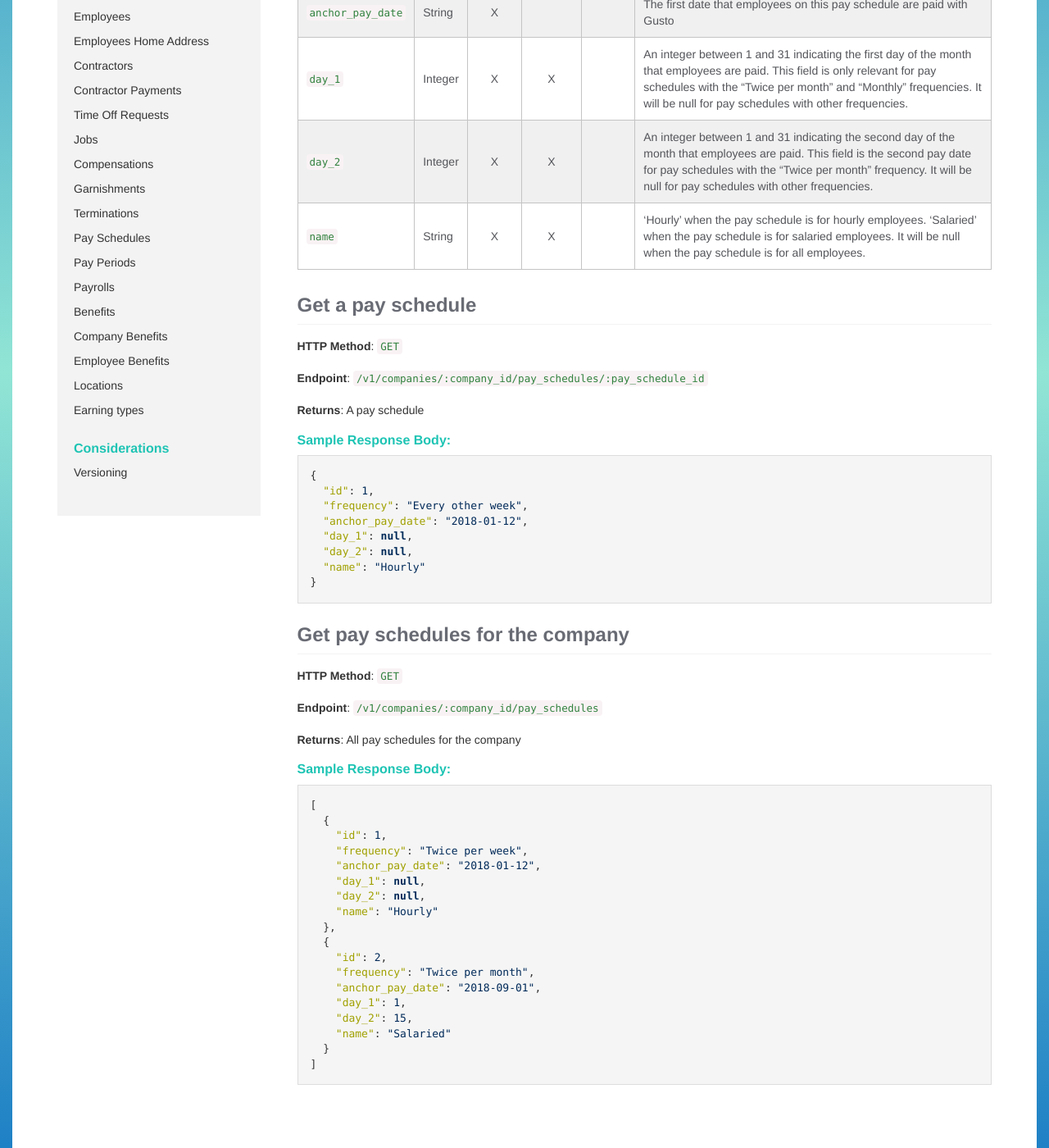
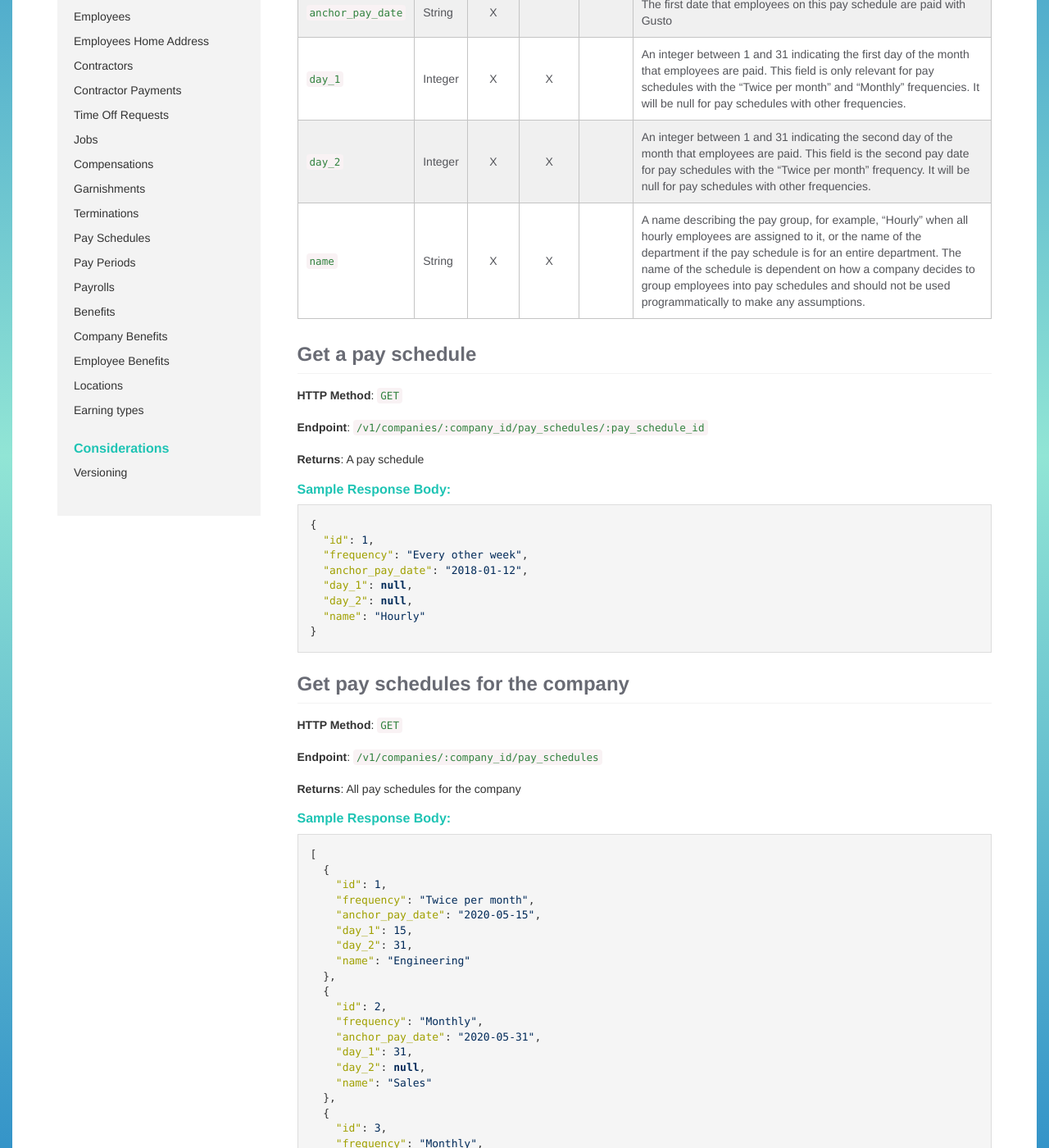
Before and after one commit to Gusto/gusto.github.io, a Jekyll site: the page built from _posts/2018-04-24-pay_schedules.markdown, in a window 1280 px wide and 1400 px high, scrolled down 539 px. Shown: the whole window at 82% size. Built offline with Jekyll 4.4.1, drawn with Linux system fonts in a browser that asks for light colours; some of the changed text lies outside the part shown.

Commit message:
Update pay schedules doc to show more than 2

````diff
--- a/_posts/2018-04-24-pay_schedules.markdown
+++ b/_posts/2018-04-24-pay_schedules.markdown
@@ -18,7 +18,7 @@
 | `anchor_pay_date`                 | String           |     X     |          |         | The first date that employees on this pay schedule are paid with Gusto
 | `day_1`                      | Integer           |     X     |     X    |         | An integer between 1 and 31 indicating the first day of the month that employees are paid. This field is only relevant for pay schedules with the "Twice per month" and "Monthly" frequencies. It will be null for pay schedules with other frequencies.
 | `day_2`                      | Integer           |     X     |     X    |         | An integer between 1 and 31 indicating the second day of the month that employees are paid. This field is the second pay date for pay schedules with the "Twice per month" frequency. It will be null for pay schedules with other frequencies.
-| `name`                      | String           |     X     |     X     |         | 'Hourly' when the pay schedule is for hourly employees. 'Salaried' when the pay schedule is for salaried employees. It will be null when the pay schedule is for all employees.
+| `name`                      | String           |     X     |     X     |         | A name describing the pay group, for example, "Hourly" when all hourly employees are assigned to it, or the name of the department if the pay schedule is for an entire department. The name of the schedule is dependent on how a company decides to group employees into pay schedules and should not be used programmatically to make any assumptions.
 
 ## Get a pay schedule
 
@@ -55,19 +55,27 @@
 [
   {
     "id": 1,
-    "frequency": "Twice per week",
-    "anchor_pay_date": "2018-01-12",
-    "day_1": null,
-    "day_2": null,
-    "name": "Hourly"
+    "frequency": "Twice per month",
+    "anchor_pay_date": "2020-05-15",
+    "day_1": 15,
+    "day_2": 31,
+    "name": "Engineering"
   },
   {
     "id": 2,
-    "frequency": "Twice per month",
-    "anchor_pay_date": "2018-09-01",
-    "day_1": 1,
-    "day_2": 15,
-    "name": "Salaried"
+    "frequency": "Monthly",
+    "anchor_pay_date": "2020-05-31",
+    "day_1": 31,
+    "day_2": null,
+    "name": "Sales"
+  },
+  {
+    "id": 3,
+    "frequency": "Monthly",
+    "anchor_pay_date": "2020-05-31",
+    "day_1": 31,
+    "day_2": null,
+    "name": "Staff"
   }
 ]
 ```
````
